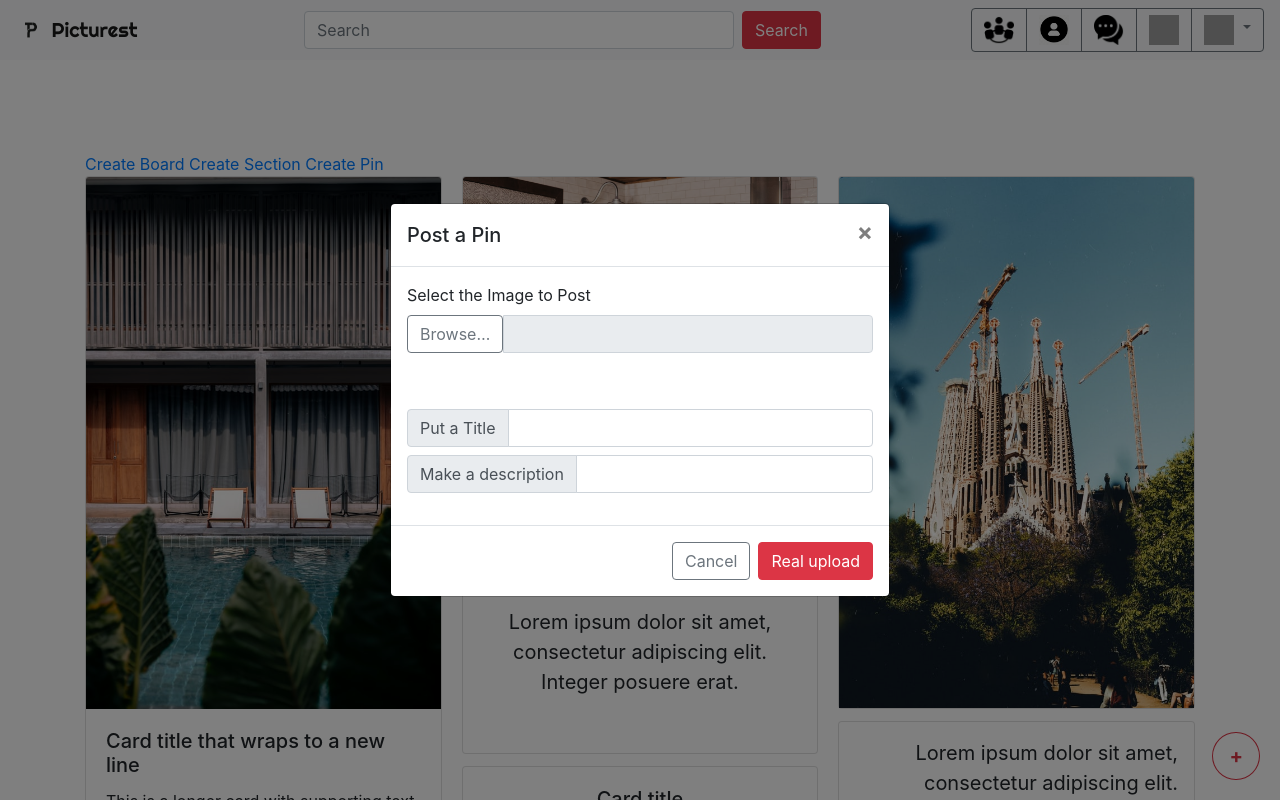
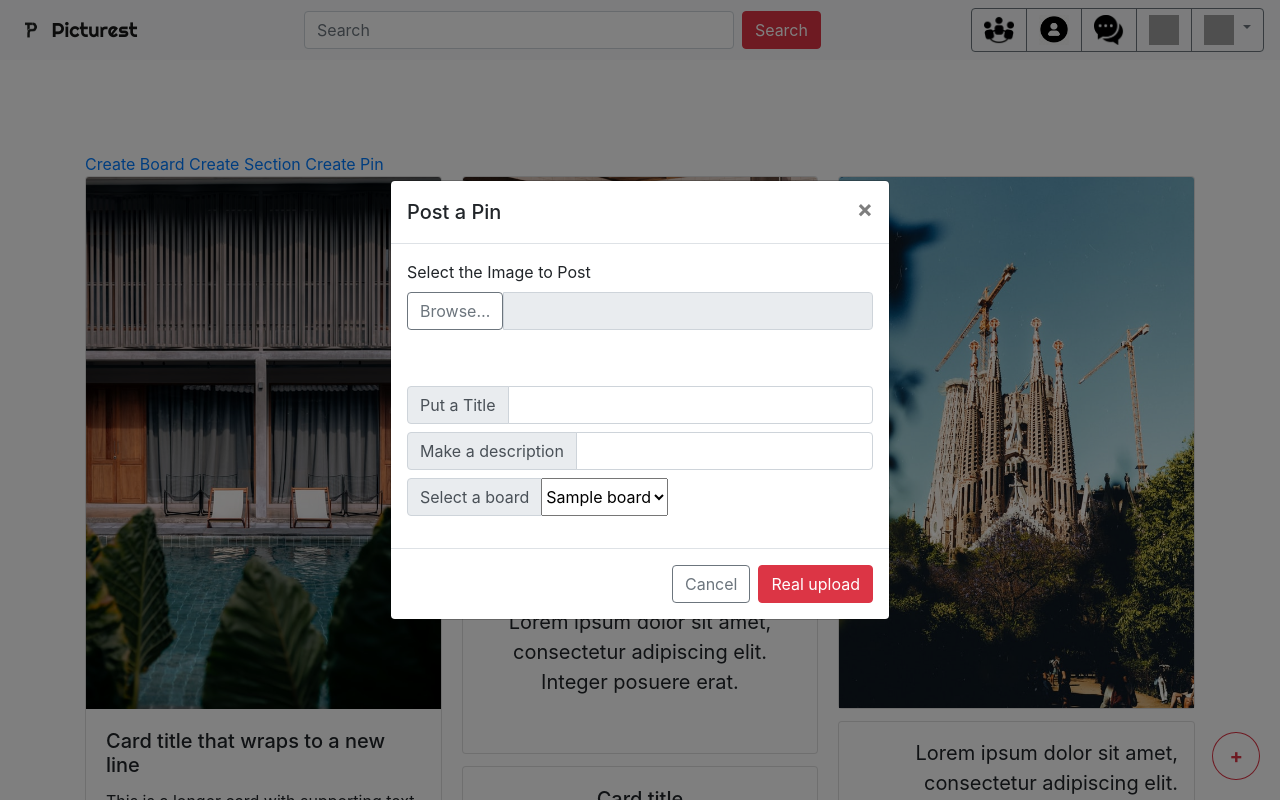
Before and after one commit to UB-ES-19/A4-Picturest, a Django app: page / in a window 1280 px wide, after a click that opens the changed part. Run offline with Django 3.2, Linux system fonts and the light colour scheme; a user stored in the database is signed in; tables that the repository leaves empty hold one stand-in row (values such as "Sample post"); some libraries are stand-ins or nearby versions; grey boxes are pictures that could not be loaded.

Commit message:
Selección de Board al crear pin

```diff
--- a/Picturest/forms.py
+++ b/Picturest/forms.py
@@ -67,10 +67,12 @@ class PinForm(forms.ModelForm):
     post = forms.ImageField(label='Post', required=True)
     title = forms.CharField(label="Title", max_length=50, required=True)
     description = forms.CharField(label="Description", required=False)
+    board = forms.ModelChoiceField(label="Board", queryset=Board.objects.all(),
+                                   empty_label=None)
 
     class Meta:
         model = Pin
-        fields = ["post", "title", "description"]
+        fields = ["post", "title", "description", "board"]
         # fields = ["post", "title", "description", "board", "section"]
 
     def __init__(self, *args, **kwargs):
--- a/Picturest/models.py
+++ b/Picturest/models.py
@@ -78,6 +78,10 @@ class Board(models.Model):
     author = models.ForeignKey(User, on_delete=models.CASCADE)
     timestamp = models.DateTimeField(auto_now_add=True)
 
+    def __str__(self):
+        return str(self.board_id) + ": " + str(self.name) + " of " \
+               + str(self.author.username)
+
 
 class Section(models.Model):
     section_id = models.AutoField(primary_key=True)
@@ -96,6 +100,10 @@ class Pin(models.Model):
     board = models.ForeignKey(Board, on_delete=models.CASCADE)
     #section = models.ForeignKey(Section, on_delete=models.CASCADE)
     timestamp = models.DateTimeField(auto_now_add=True)
+
+    def __str__(self):
+        return str(self.pin_id) + ": " + str(self.title) + " of " \
+               + str(self.author.username)
 
 
 class Message(models.Model):
--- a/Picturest/views.py
+++ b/Picturest/views.py
@@ -60,7 +60,6 @@ def logout_view(request):
 
 @login_required
 def homepage(request):
-
     if request.method == "POST":
         form = PinForm(request.POST, request.FILES)
         if form.is_valid():
@@ -79,6 +78,7 @@ def homepage(request):
         form = PinForm(instance=request.user)
 
         pins = Pin.objects.all()
+        boards_user = Board.objects.filter(author=request.user)
         #boards = Board.objects.all()
         #sections = Section.objects.all()
         #users = User.objects.all()
@@ -87,7 +87,8 @@ def homepage(request):
             'pins': pins,
             'authenticated': request.user.is_authenticated,
             'username': request.user.email,
-            'form': form
+            'form': form,
+            'boards_user': boards_user
         }
         return render(request, 'Picturest/home_page.html', context)
 
--- a/templates/Picturest/home_page.html
+++ b/templates/Picturest/home_page.html
@@ -187,6 +187,17 @@
                   <input type="description" name="description" class="form-control" data-required>
                 </div>
 
+                <div class="input-group" style="padding-top: 8px;">
+                  <div class="input-group-prepend">
+                    <span class="input-group-text">Select a board</span>
+                  </div>
+                  <select name="board">
+                    {% for board in boards_user %}
+                        <option value="{{ board.board_id }}">{{ board.name }}</option>
+                    {% endfor %}
+                  </select>
+                </div>
+
             </div>
 
           </div>
--- a/templates/Picturest/picture_view.html
+++ b/templates/Picturest/picture_view.html
@@ -1,6 +1,6 @@
 @ -1,51 +1,33 @@
 {% extends 'Picturest/navbar_PicBase.html' %}
-{% block title %}User_not_found{% endblock %}
+{% block title %}Pin - {{ pin.title }}{% endblock %}
 {% block content %}
 <div class>
     <br>
@@ -21,7 +21,7 @@
                 <a href="{% url 'profile' pin.author.username %}">{{ pin.author.username }}</a>
                 &nbsp; saved to &nbsp;
                 {% comment %}<a href="{% url 'board' pin.board.board_id %}">{{ pin.board.name }}</a>{% endcomment %}
-                <a href="">Board</a>
+                <a href="">{{ pin.board.name }}</a>
             </p>
             <div class="col-md-6 img">
                 <img src="{{ pin.post.url }}" data-holder-rendered="true">
```
